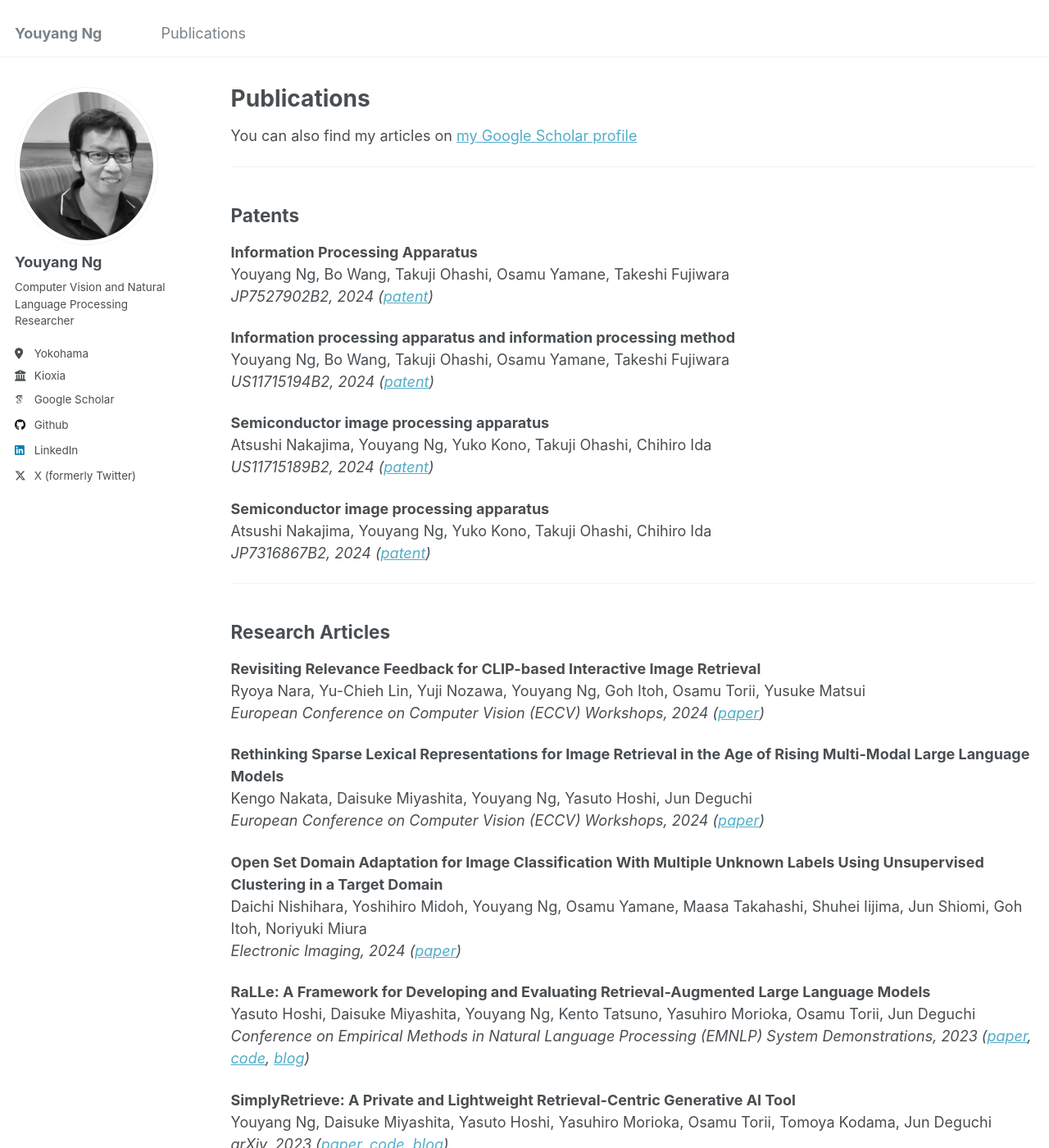
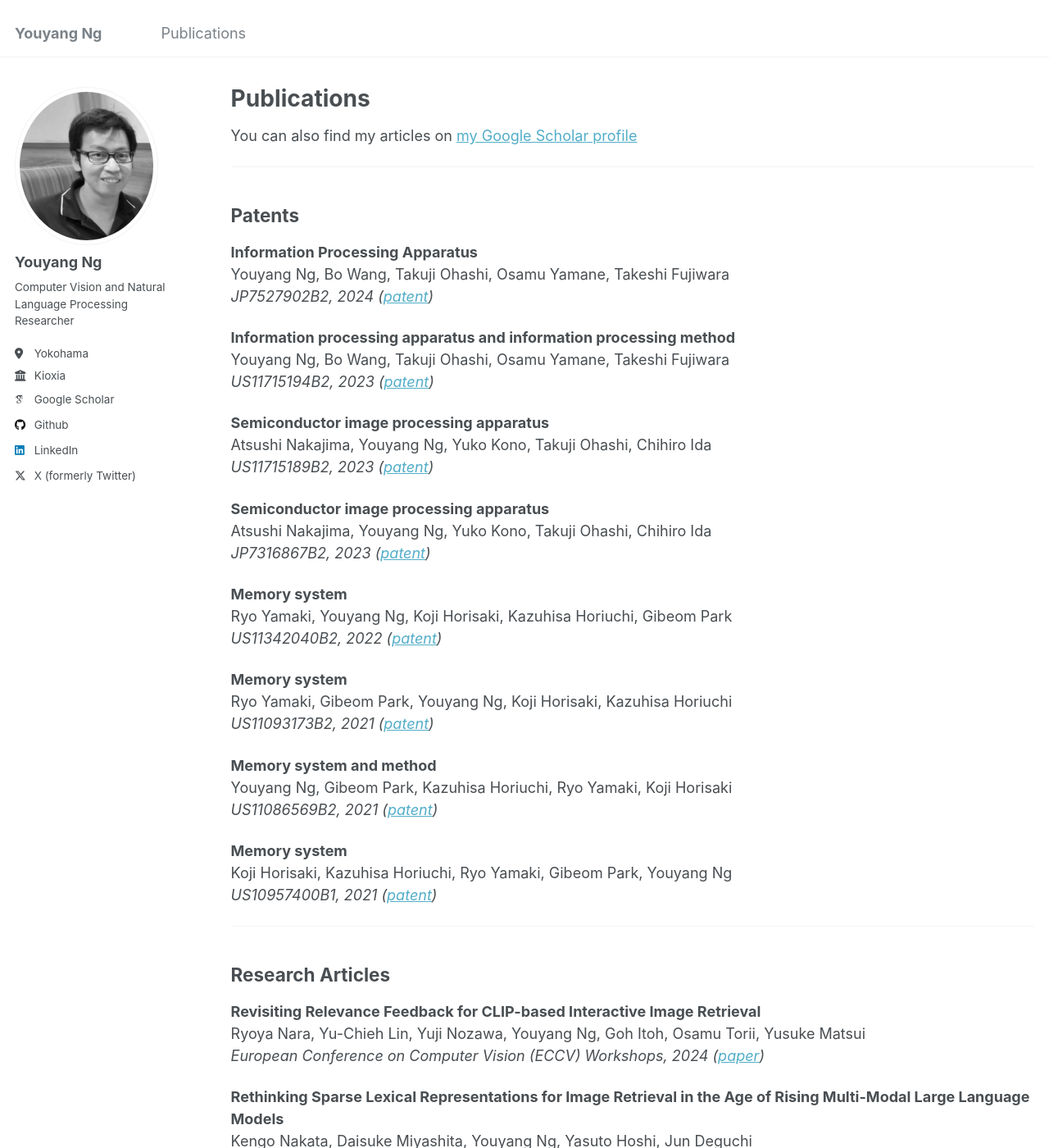
Before and after one commit to yy29/yy29.github.io, a Jekyll site: the page built from _pages/publications.md, in a window 1280 px wide and 1400 px high. Shown: the whole window at 82% size. Built offline with Jekyll 4.4.1, drawn with Linux system fonts in a browser that asks for light colours; some web fonts are replaced.

Commit message:
Update publications.md

```diff
--- a/_pages/publications.md
+++ b/_pages/publications.md
@@ -16,15 +16,31 @@ Youyang Ng, Bo Wang, Takuji Ohashi, Osamu Yamane, Takeshi Fujiwara
 
 **Information processing apparatus and information processing method**
 Youyang Ng, Bo Wang, Takuji Ohashi, Osamu Yamane, Takeshi Fujiwara
-*US11715194B2, 2024 ([patent](https://patents.google.com/patent/US11715194B2/en))*
+*US11715194B2, 2023 ([patent](https://patents.google.com/patent/US11715194B2/en))*
 
 **Semiconductor image processing apparatus**
 Atsushi Nakajima, Youyang Ng, Yuko Kono, Takuji Ohashi, Chihiro Ida
-*US11715189B2, 2024 ([patent](https://patents.google.com/patent/US11715189B2/en))*
+*US11715189B2, 2023 ([patent](https://patents.google.com/patent/US11715189B2/en))*
 
 **Semiconductor image processing apparatus**
 Atsushi Nakajima, Youyang Ng, Yuko Kono, Takuji Ohashi, Chihiro Ida
-*JP7316867B2, 2024 ([patent](https://patents.google.com/patent/JP7316867B2/en))*
+*JP7316867B2, 2023 ([patent](https://patents.google.com/patent/JP7316867B2/en))*
+
+**Memory system**
+Ryo Yamaki, Youyang Ng, Koji Horisaki, Kazuhisa Horiuchi, Gibeom Park
+*US11342040B2, 2022 ([patent](https://patents.google.com/patent/US11342040B2/en))*
+
+**Memory system**
+Ryo Yamaki, Gibeom Park, Youyang Ng, Koji Horisaki, Kazuhisa Horiuchi
+*US11093173B2, 2021 ([patent](https://patents.google.com/patent/US11093173B2/en))*
+
+**Memory system and method**
+Youyang Ng, Gibeom Park, Kazuhisa Horiuchi, Ryo Yamaki, Koji Horisaki
+*US11086569B2, 2021 ([patent](https://patents.google.com/patent/US11086569B2/en))*
+
+**Memory system**
+Koji Horisaki, Kazuhisa Horiuchi, Ryo Yamaki, Gibeom Park, Youyang Ng
+*US10957400B1, 2021 ([patent](https://patents.google.com/patent/US10957400B1/en))*
 
 ---
 ## Research Articles
```
